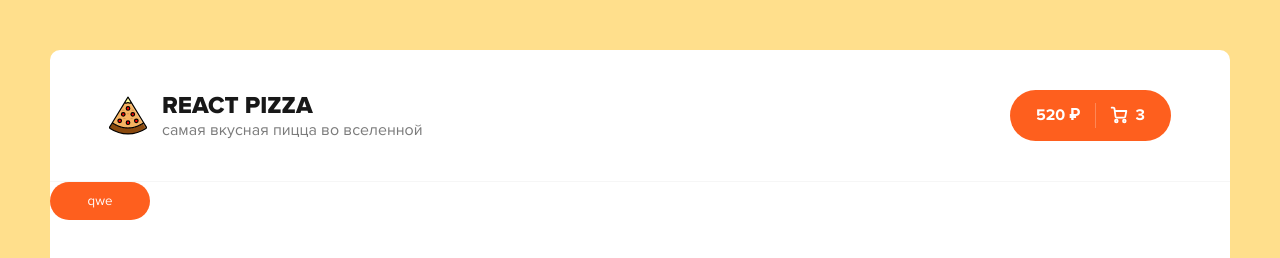
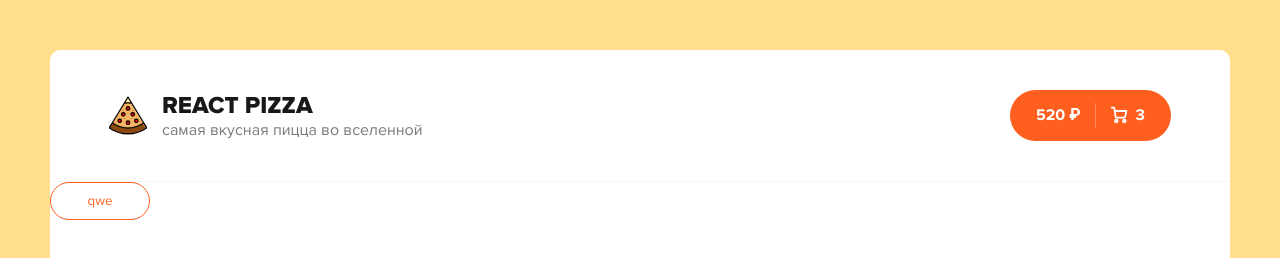
Before and after one commit to Roman228-web/reactpizza, a React (Create React App) app in the folder reactpizza/: page / in a window 1280 px wide. Shown: the top 258 px of the page. Built offline with nearby package versions, Linux system fonts and the light colour scheme.

Commit message:
add class names libary

```diff
--- a/reactpizza/package.json
+++ b/reactpizza/package.json
@@ -6,6 +6,7 @@
     "@testing-library/jest-dom": "^5.16.4",
     "@testing-library/react": "^12.1.4",
     "@testing-library/user-event": "^13.5.0",
+    "classnames": "^2.3.1",
     "node-sass": "^7.0.1",
     "react": "^18.0.0",
     "react-dom": "^18.0.0",
--- a/reactpizza/src/App.js
+++ b/reactpizza/src/App.js
@@ -5,7 +5,8 @@ function App() {
   return (
     <div className="wrapper">
       <Header />
-      <Button outline>qwe</Button>
+      <Button outline="true">qwe</Button>
+
       <div className="content">
         <div className="container">
           <div className="content__top">
--- a/reactpizza/src/Button.jsx
+++ b/reactpizza/src/Button.jsx
@@ -1,9 +1,17 @@
 import React from "react";
+import classNames from "classnames";
 class Button extends React.Component {
   render() {
-    return <button className="button">{this.props.children}</button>;
+    return (
+      <button
+        className={this.props.outline ? "button button--outline" : "button"}
+      >
+        {this.props.children}
+      </button>
+    );
   }
 }
+
 // function Button() {
 //   return <button>Hello</button>;
 // }
```
Also changed, not shown: 1 other file (tests, documents, lock files or other folders).
